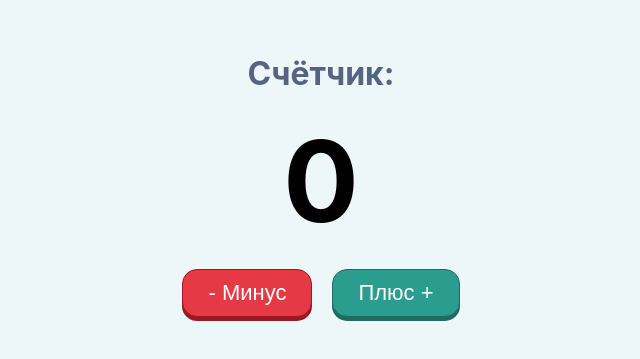
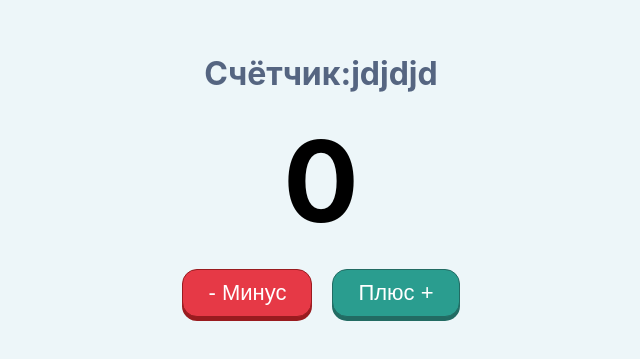
Before and after one commit to Shunpocode/react, a React (Create React App) app: page / in a window 1280 px wide. Shown: the part 215-574 px from the top of the page, without its empty margins (319-959 px from the left). Built offline with nearby package versions, Linux system fonts and the light colour scheme; the HTML template or start-up script is replaced by a standard one.

Commit message:
Update App.jsx

```diff
--- a/src/App.jsx
+++ b/src/App.jsx
@@ -20,7 +20,7 @@ function App() {
   return (
     <div>
       <div id='counter'>
-        <h2>Счётчик:</h2>
+        <h2>Счётчик:jdjdjd</h2>
         <h1>
           {count}
         </h1>
```
